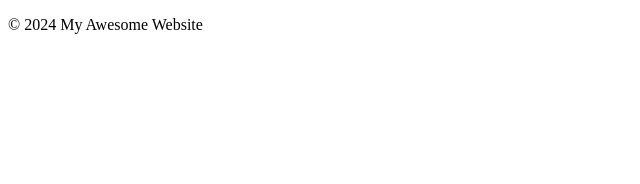
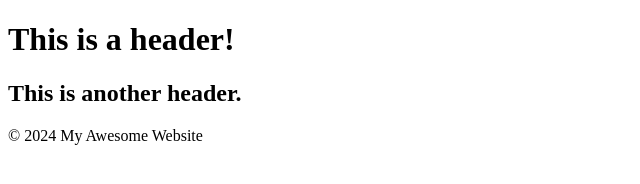
Before and after one commit to sblakely01/version-control-simulation-stephanyeblakely, a plain HTML site: page index.html in a window 1280 px wide. Shown: the whole page, without its empty margins (0-640 px from the left). Drawn offline with Linux system fonts and the light colour scheme.

Commit message:
Added a second header

```diff
--- a/index.html
+++ b/index.html
@@ -7,6 +7,8 @@
     <title>Document</title>
 </head>
 <body>
+    <h1>This is a header!</h1>
+    <h2>This is another header.</h2>
     <footer><p>&copy; 2024 My Awesome Website</p></footer>
 </body>
 </html>
```
